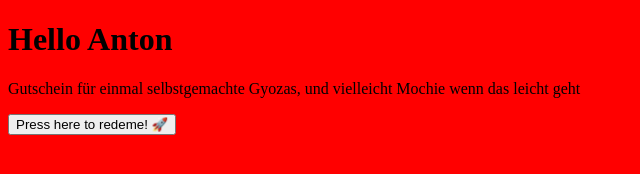
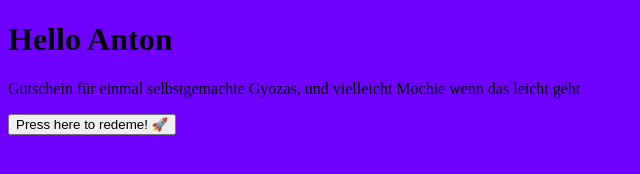
Before and after one commit to gustavphilipp/My_Website, a plain HTML site: page index.html in a window 1280 px wide. Shown: the whole page, without its empty margins (0-640 px from the left). Drawn offline with Linux system fonts and the light colour scheme.

Commit message:
changed colour

```diff
--- a/style.css
+++ b/style.css
@@ -1,3 +1,3 @@
 .test {
-    background-color: red;
+    background-color: rgb(111, 0, 255);
 }
```
